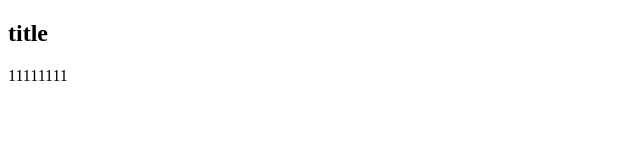
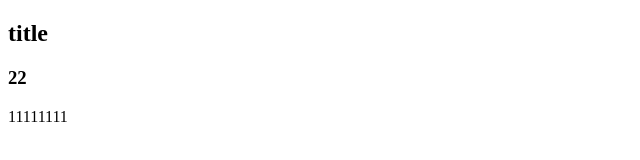
Before and after one commit to kisslife8/ttt, a plain HTML site: page index.html in a window 1280 px wide. Shown: the whole page, without its empty margins (0-640 px from the left). Drawn offline with Linux system fonts and the light colour scheme.

Commit message:
modify file

```diff
--- a/index.html
+++ b/index.html
@@ -5,6 +5,7 @@
 </head>
 <body>
 	<h2>title</h2>
+	<h3>22</h3>
 	<div>11111111</div>
 </body>
 </html>
```
